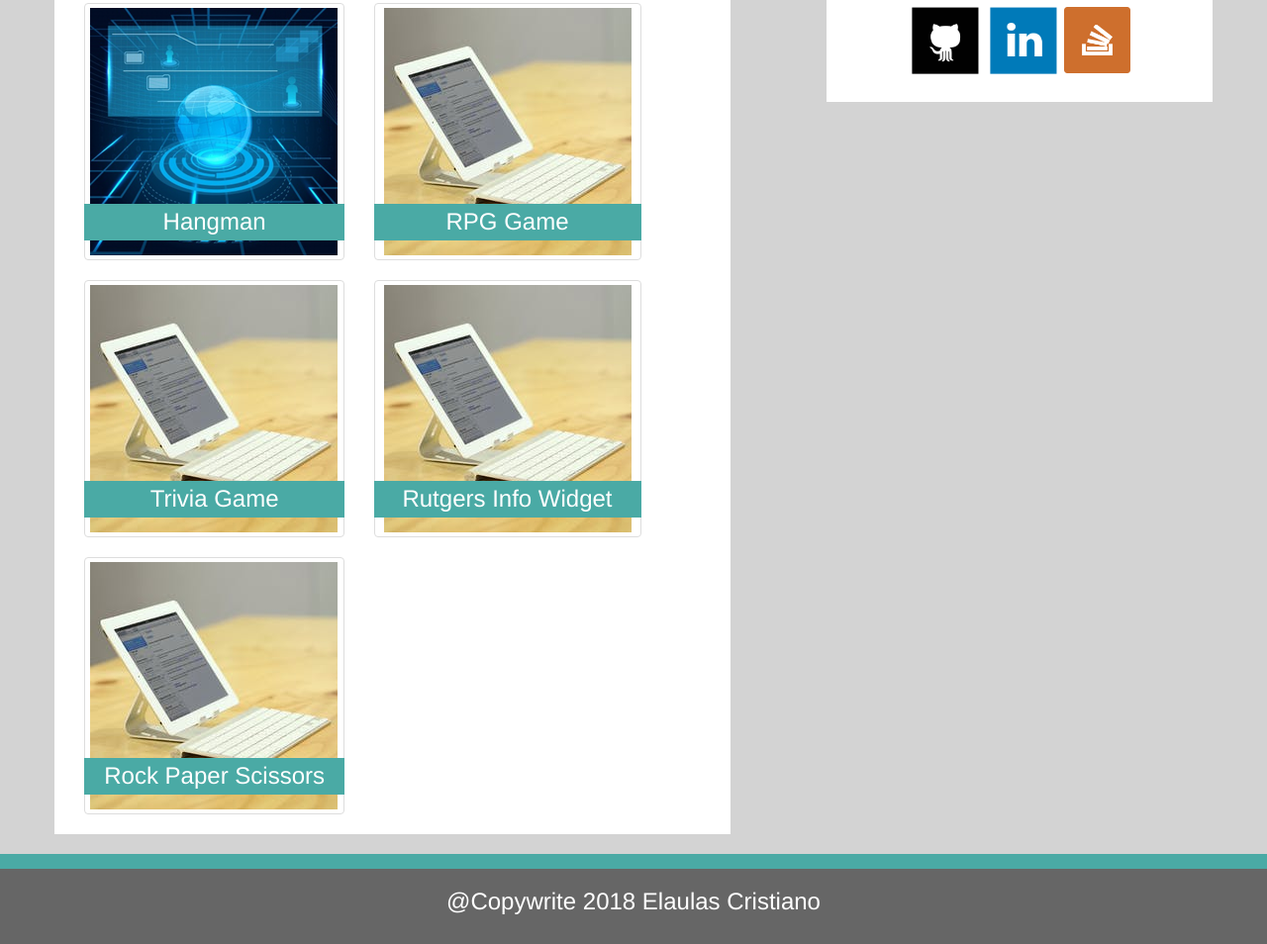
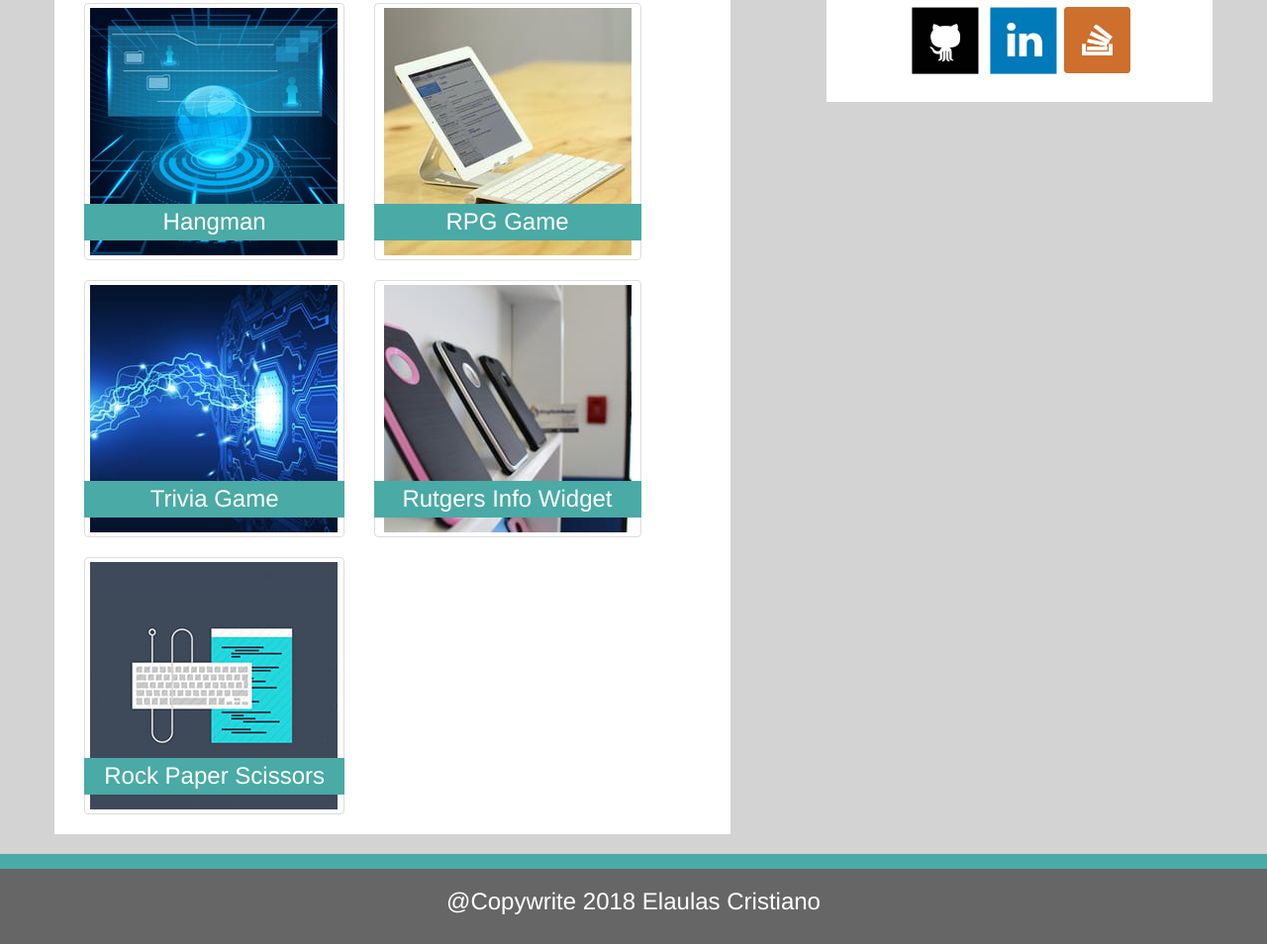
Before and after one commit to elaulas/Bootstrap-Portfolio, a plain HTML site: page portfolio.html in a window 1280 px wide. Shown: the part 212-1166 px from the top of the page at 99% size. Drawn offline with nearby package versions, Linux system fonts and the light colour scheme.

Commit message:
Updated images

```diff
--- a/portfolio.html
+++ b/portfolio.html
@@ -66,14 +66,14 @@
                     <div class="row">
                         <div class="col-xs-6 col-md-3">
                             <a href="" class="thumbnail">
-                                <img src="assets/images/tech-2.jpg" alt="Trivia Game">
+                                <img src="assets/images/tech-3.jpg" alt="Trivia Game">
                             </a>
                             <h3 style="background-color:#4aaaa5; color:#ffffff; text-align:center; position:absolute; left:2; bottom:30px; width:90%; padding: 5px 0 5px 0; ">Trivia Game</h3>
                         </div>
                         <div class="row">
                             <div class="col-xs-6 col-md-3">
                                 <a href="" class="thumbnail">
-                                    <img src="assets/images/tech-2.jpg" alt="Rutgers">
+                                    <img src="assets/images/tech-4.jpg" alt="Rutgers">
                                 </a>
                                 <h3 style="background-color:#4aaaa5; color:#ffffff; text-align:center; position:absolute; left:2; bottom:30px; width:90%; padding: 5px 0 5px 0; ">Rutgers Info Widget</h3>
                             </div>
@@ -81,7 +81,7 @@
 
                         <div class="col-xs-6 col-md-3">
                             <a href="" class="thumbnail">
-                                <img src="assets/images/tech-2.jpg" alt="Rock Paper Scissors">
+                                <img src="assets/images/tech-5.jpg" alt="Rock Paper Scissors">
                             </a>
                             <h3 style="background-color:#4aaaa5; color:#ffffff; text-align:center; position:absolute; left:2; bottom:30px; width:90%; padding: 5px 0 5px 0; ">Rock Paper Scissors</h3>
                         </div>
```
Lines whose indentation alone changed are shown as unchanged.
